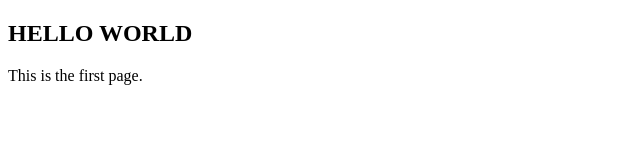
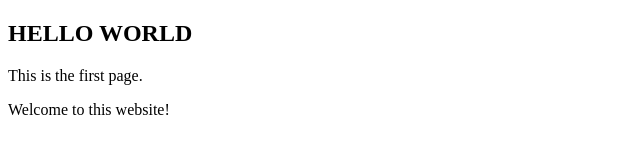
Before and after one commit to nimoniyx/ninomiyx.github.io, a plain HTML site: page index.html in a window 1280 px wide. Shown: the whole page, without its empty margins (0-640 px from the left). Drawn offline with Linux system fonts and the light colour scheme.

Commit message:
add welcome message

```diff
--- a/index.html
+++ b/index.html
@@ -9,5 +9,6 @@
 <body>
     <h2>HELLO WORLD</h2>
     <p>This is the first page.</p>
+    <p>Welcome to this website!</p>
 </body>
 </html>
```
